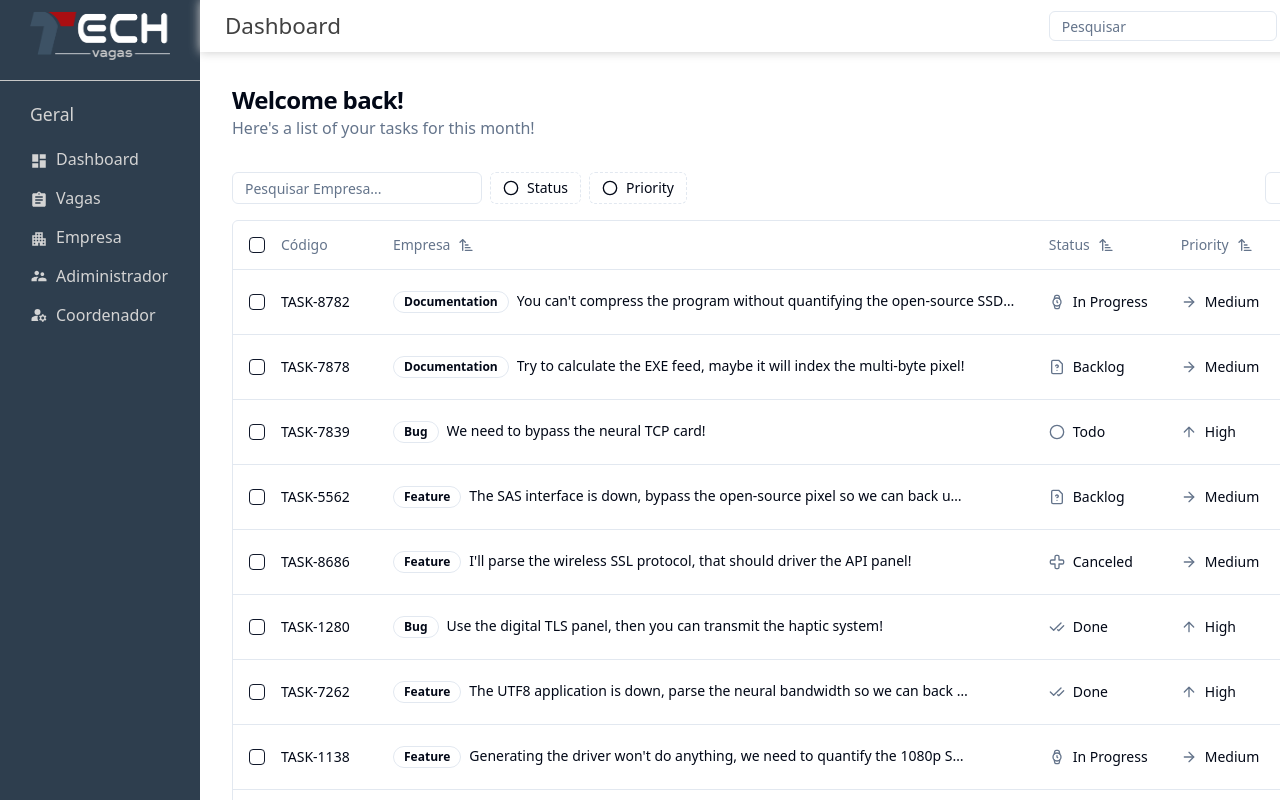
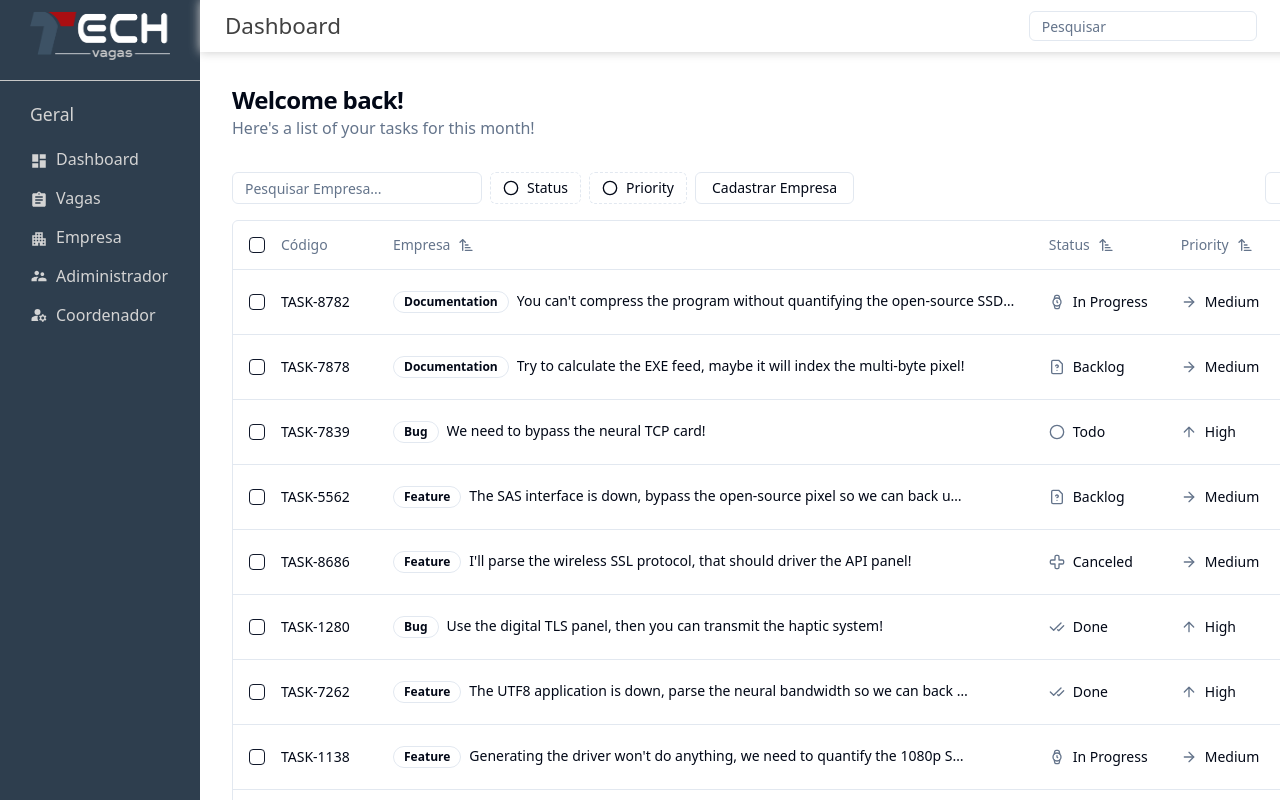
Before and after one commit to guicarsiqsantos/TECH-VAGAS-FRONT-END, a React (Vite) app: page /adm/empresa in a window 1280 px wide. Built offline with nearby package versions, Linux system fonts and the light colour scheme.

Commit message:
Adicionando o dialog para cadastrar a empresa

```diff
--- a/src/components/UserNav/index.tsx
+++ b/src/components/UserNav/index.tsx
@@ -15,8 +15,8 @@ export function UserNav() {
   return (
     <DropdownMenu>
       <DropdownMenuTrigger asChild>
-        <Button variant="ghost" className="relative h-8 w-8 rounded-full">
-          <Avatar className="h-9 w-9 ml-5">
+        <Button variant="ghost" className="relative h-8 w-8 rounded-full ml-5">
+          <Avatar className="h-9 w-9 ">
             <AvatarImage
               src="https://avatars.githubusercontent.com/u/70959791?v=4"
               alt="@shadcn"
--- a/src/pages/Admin/Empresa/TableEmpresa/components/data-table-faceted-filter.tsx
+++ b/src/pages/Admin/Empresa/TableEmpresa/components/data-table-faceted-filter.tsx
@@ -84,7 +84,7 @@ export function DataTableFacetedFilter<TData, TValue>({
         <Command>
           <CommandInput placeholder={title} />
           <CommandList>
-            <CommandEmpty>No results found.</CommandEmpty>
+            <CommandEmpty>Nenhum arquivo encontrado.</CommandEmpty>
             <CommandGroup>
               {options.map((option) => {
                 const isSelected = selectedValues.has(option.value);
--- a/src/pages/Admin/Empresa/TableEmpresa/components/data-table-toolbar.tsx
+++ b/src/pages/Admin/Empresa/TableEmpresa/components/data-table-toolbar.tsx
@@ -1,4 +1,14 @@
 "use client";
+
+import {
+  Dialog,
+  DialogContent,
+  DialogDescription,
+  DialogHeader,
+  DialogTitle,
+  DialogTrigger,
+} from "@/components/ui/dialog"
+
 
 import { CrossIcon } from "lucide-react";
 import { Table } from "@tanstack/react-table";
@@ -9,6 +19,7 @@ import { DataTableViewOptions } from "./data-table-view-options";
 
 import { priorities, statuses } from "../data/data";
 import { DataTableFacetedFilter } from "./data-table-faceted-filter";
+
 
 interface DataTableToolbarProps<TData> {
   table: Table<TData>;
@@ -44,6 +55,20 @@ export function DataTableToolbar<TData>({
             options={priorities}
           />
         )}
+        <Dialog>
+          <DialogTrigger>
+            <Button variant="outline" style={{ display: "flex", height: "32px" }}>Cadastrar Empresa</Button>
+          </DialogTrigger>
+          <DialogContent>
+            <DialogHeader>
+              <DialogTitle>Cadastrar Empresa</DialogTitle>
+              <DialogDescription>Esta tela destina-se ao cadastro de todas as empresas no sistema.</DialogDescription>
+            </DialogHeader>
+            <Input type="email" id="email" placeholder="Email" />
+          </DialogContent>
+        </Dialog>
+
+
         {isFiltered && (
           <Button
             variant="ghost"
```
Also changed, not shown: src/pages/Admin/Empresa/TableEmpresa/index.tsx (+0 -17 lines).
